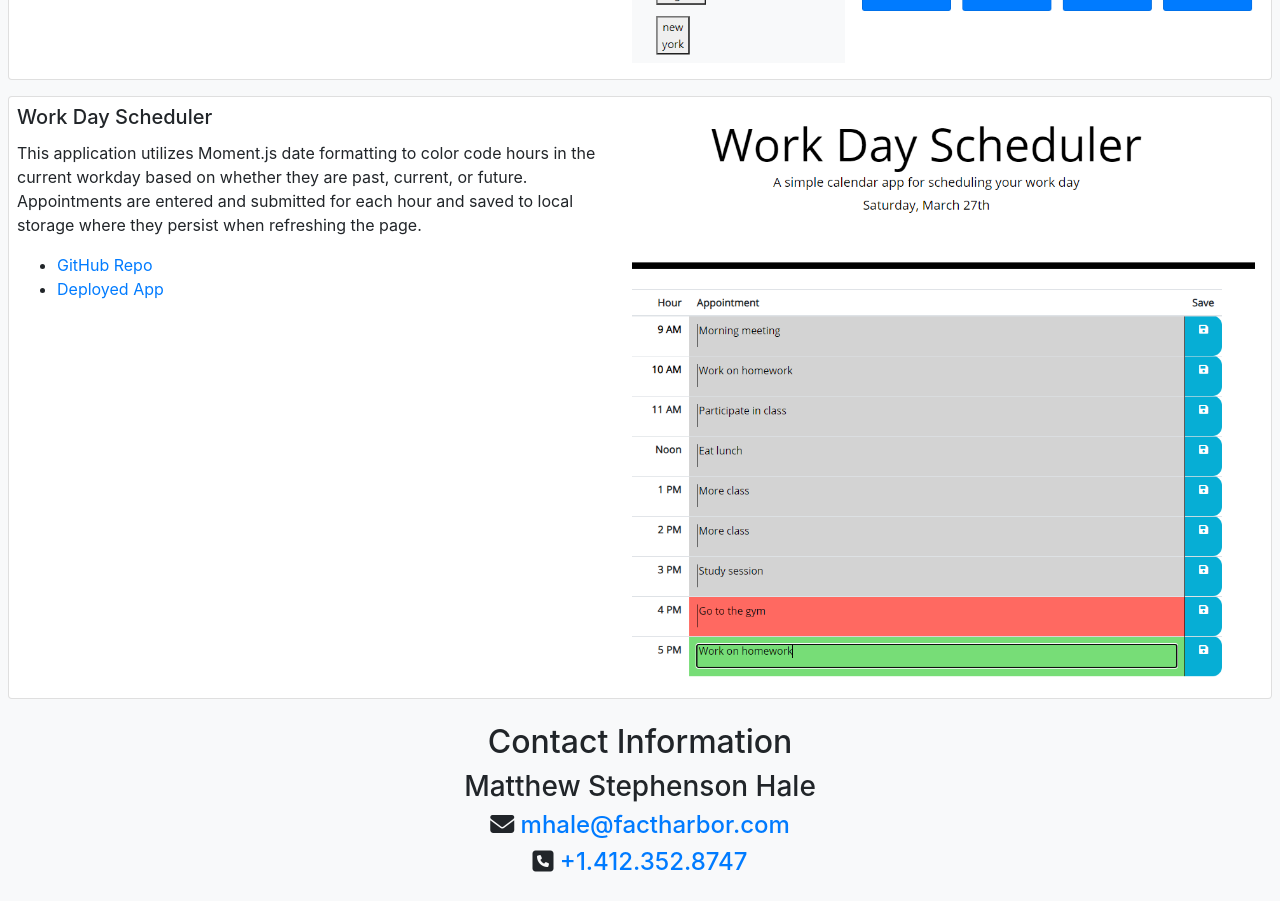
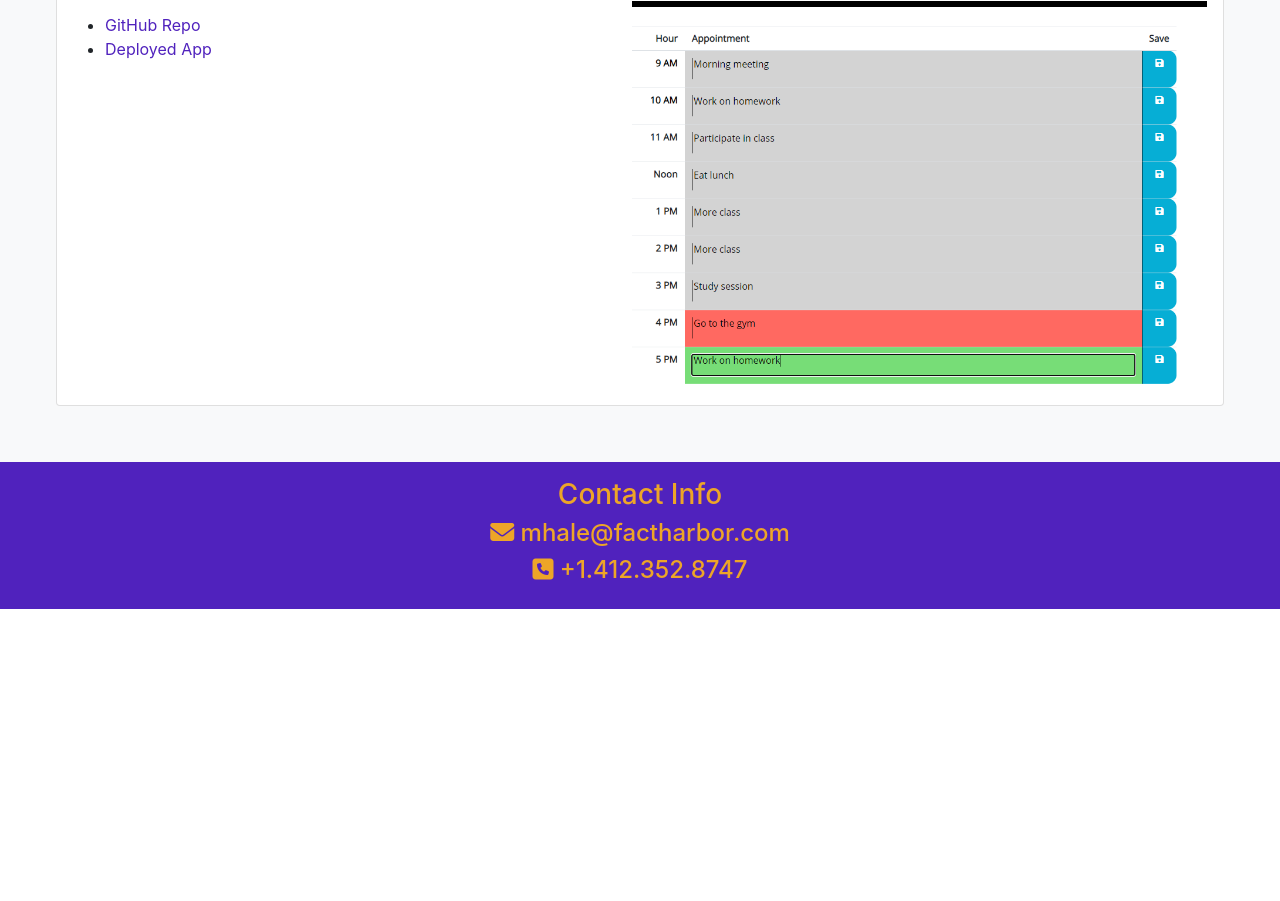
Before and after one commit to matthale11/portfolio-page, a plain HTML site: page index.html in a window 1280 px wide. Shown: the part 1518-2419 px from the top of the page. After the commit the page ends 2127 px from the top, so only its background shows below. Drawn offline with nearby package versions, Linux system fonts and the light colour scheme.

Commit message:
additional styling

```diff
--- a/index.html
+++ b/index.html
@@ -11,33 +11,33 @@
 </head>
 <body>
     <header>
-        <nav class="navbar d-flex flex-row justify-content-center bg-dark p-3">
+        <nav class="navbar d-flex flex-row justify-content-center p-3">
             <h4 class="p-2"><a href="https://github.com/matthale11" target="_blank"><i class="fab fa-github"></i> GitHub</a></h4>
             <h4 class="p-2"><a href="https://www.linkedin.com/in/matthewshale/" target="_blank"><i class="fab fa-linkedin"></i> LinkedIn</a></h4>
             <h4 class="p-2"><a href="matt-hale-resume.pdf" target="_blank"><i class="fas fa-file"></i> Resume</a></h4>
         </nav>
     </header>
-    <main class="d-flex flex-column justify-content-center bg-light">
+    <main class="d-flex flex-column bg-light p-5">
         <section class="text-center">
             <h1>Matt Hale</h1>
             <h2>Code-Enabled Boostrapper Focused on Oil & Gas</h2>
             <p class="mw-50">As a business owner with an engineering degree, MBA, and over a decade of analytical and marketing roles in the oil and gas industry, I have accumulated the knowledge to provide detailed industry news and research and built unique subscription databases which users will pay to access. Having completed a full-stack web development boot camp, I now have the programming toolkit to serve this information to my customers with the responsive analytics they value. I plan to grow my customer base of the smartest industry professionals and expand coverage by partnering with industry-leading companies and eventually hiring additional analysts.</p>
         </section>
         <section class="d-flex flex-wrap">
-            <div class="card p-2 m-2 w-100 d-flex flex-row">
+            <div class="card p-2 m-2 d-flex flex-row">
                 <div>
-                    <h5 class="card-title">Bake It Til You Make It</h5>
+                    <h3 class="card-title">Bake It Til You Make It</h3>
                     <p class="card-text">This application utilizes two third-party APIs, allowing a user to see upcoming holidays (from Calendarific API), select a holiday, see recipes for that holiday (from Edamam API), and save recipes to a list (local storage).</p>
                     <ul>
                         <li><a class="card-link" href="https://github.com/julesscheil/Project-1">GitHub Repo</a></li>
                         <li><a class="card-link" href="https://julesscheil.github.io/Project-1/">Deployed App</a></li>
                     </ul>
                 </div>
-                <img src="recipe-page.png" alt="Recipe Page" class="w-75 m-2">
+                <img src="recipe-page.png" alt="Recipe Page" class="w-50 m-2">
             </div>
-            <div class="card p-2 m-2 mw-50 d-flex flex-row">
+            <div class="card p-2 m-2 d-flex flex-row">
                 <div>
-                    <h5 class="card-title">Weather Dashboard</h5>
+                    <h3 class="card-title">Weather Dashboard</h3>
                     <p class="card-text">This application utilizes the OpenWeatherMap API and multiple endpoints to provide the current conditions (including the UV index), a five-day forecast, and icons indicating the type of weather for city based on a text string. Previously searched cities are saved in local storage and can be recalled when clicking a button.</p>
                     <ul>
                         <li><a class="card-link" href="https://github.com/matthale11/weather-dashboard">GitHub Repo</a></li>
@@ -46,9 +46,9 @@
                 </div>
                 <img src="weather-dash.png" alt="Weather Dashboard" class="w-50 m-2">
             </div>
-            <div class="card p-2 m-2 mw-50 d-flex flex-row">
+            <div class="card p-2 m-2 d-flex flex-row">
                 <div>
-                    <h5 class="card-title">Work Day Scheduler</h5>
+                    <h3 class="card-title">Work Day Scheduler</h3>
                     <p class="card-text">This application utilizes Moment.js date formatting to color code hours in the current workday based on whether they are past, current, or future. Appointments are entered and submitted for each hour and saved to local storage where they persist when refreshing the page.</p>
                     <ul>
                         <li><a class="card-link" href="https://github.com/matthale11/work-day-scheduler">GitHub Repo</a></li>
@@ -58,12 +58,11 @@
                 <img src="work-day.png" alt="Work Day Scheduler" class="w-50 m-2">
             </div>
         </section>
-        <section class="text-center p-3">
-            <h2>Contact Information</h2>
-            <h3>Matthew Stephenson Hale</h3>
-            <h4><i class="fas fa-envelope"></i> <a href="mailto:mhale@factharbor.com">mhale@factharbor.com</a></h4>
-            <h4><i class="fas fa-phone-square"></i> <a href="tel:+14123528747">+1.412.352.8747</a></h4>
-        </section>
     </main>
+    <footer class="text-center p-3">
+        <h3>Contact Info</h3>
+        <h4><i class="fas fa-envelope"></i> <a href="mailto:mhale@factharbor.com">mhale@factharbor.com</a></h4>
+        <h4><i class="fas fa-phone-square"></i> <a href="tel:+14123528747">+1.412.352.8747</a></h4>
+    </footer>
 </body>
 </html>
--- a/style.css
+++ b/style.css
@@ -1,4 +1,27 @@
-:root {
-    --background: #5022bd;
-    --highlight: #eda528;
+header, footer {
+    background-color: #5022bd;
 }
+
+i, a {
+    color: #eda528;
+}
+
+h1, h3 {
+    color: #eda528;
+}
+
+h2, h4, h5 {
+    color: #5022bd;
+}
+
+a:hover {
+    color: white;
+}
+
+li a {
+    color: #5022bd;
+}
+
+li a:hover {
+    color: #eda528;
+}
```
